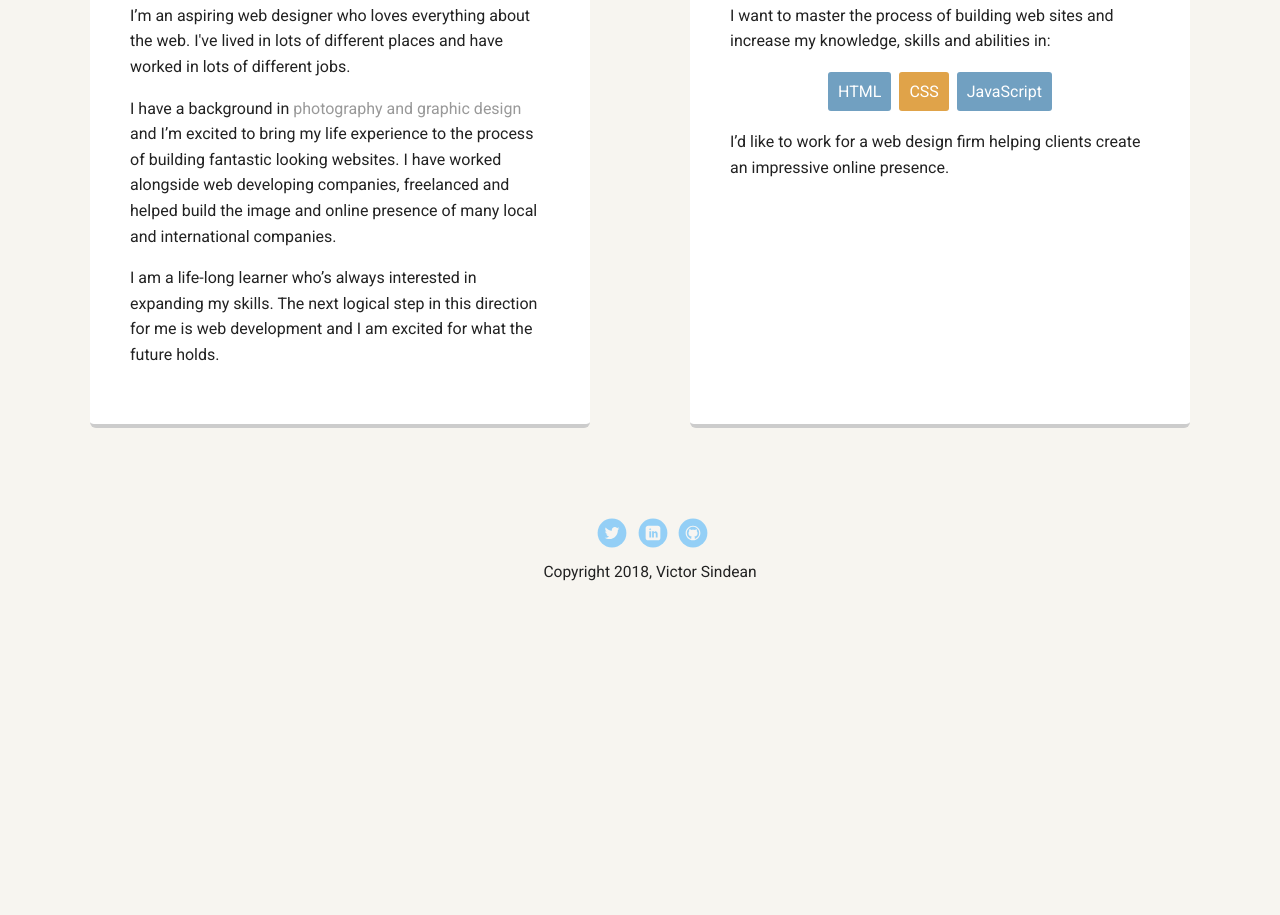
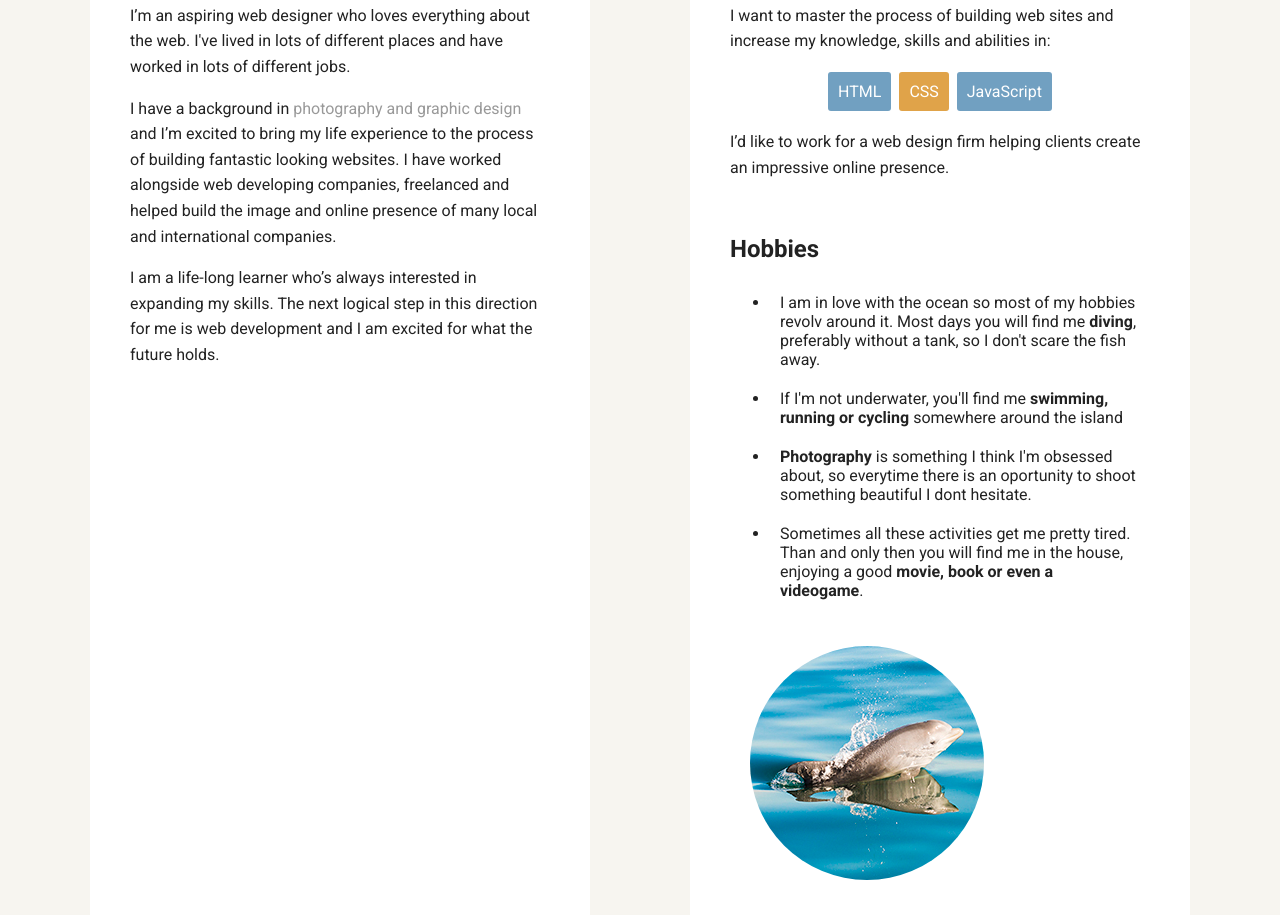
Before and after one commit to victorsindean/My-Personal-Profile-Page-Project-1, a plain HTML site: page index.html in a window 1280 px wide. Shown: the part 605-1520 px from the top of the page. Before the commit the page ends 1282 px from the top, so only its background shows below. Drawn offline with Linux system fonts and the light colour scheme; a web font is replaced by a local one.

Commit message:
added hobbies list and image

```diff
--- a/index.html
+++ b/index.html
@@ -41,7 +41,15 @@
           <li>CSS</li>
           <li>JavaScript</li>
         </ul>
-        <p>I’d like to work for a web design firm helping clients create an impressive online presence.</p>
+        <p>I’d like to work for a web design firm helping clients create an impressive online presence.</p><br>
+        <h2>Hobbies</h2>
+        <ul class="hobbies">
+          <li>I am in love with the ocean so most of my hobbies revolv around it. Most days you will find me <b>diving</b>, preferably without a tank, so I don't scare the fish away.</li>
+          <li>If I'm not underwater, you'll find me <b>swimming, running or cycling</b> somewhere around the island </li>
+          <li><b>Photography</b> is something I think I'm obsessed about, so everytime there is an oportunity to shoot something beautiful I dont hesitate. </li>
+          <li>Sometimes all these activities get me pretty tired. Than and only then you will find me in the house, enjoying a good <b>movie, book or even a videogame</b>.</li>
+        </ul>
+        <img src="images/dolphin.jpg" class="dolphin" alt="dolphing breaching the water surface" title="Victor is a dolphin">
       </div>
 
     </main>
--- a/styles.css
+++ b/styles.css
@@ -105,6 +105,12 @@ header .profile-image:hover {
   border-color: #ff99ff;
 }
 
+.dolphin {
+  padding: 10px;
+  border-radius: 50%;
+  margin: 10px;
+}
+
 ul.skills {
   padding: 0;
   text-align: center;
@@ -121,6 +127,10 @@ ul.skills {
 
 .skills li:nth-child(odd) {
   background: #71a0c1;
+}
+
+.hobbies li {
+  padding: 10px 10px;
 }
 
 footer {
@@ -173,7 +183,7 @@ a.social:hover {
 /* Styles for larger screens */
 @media screen and (min-width: 720px) {
 
-  .flex {
+ .flex {
       display: -ms-flexbox;      /* TWEENER - IE 10 */
       display: flex;
       max-width: 1200px;
```
Also changed, not shown: experience.html (+1 -1 lines), images/dolphin.jpg (added).
